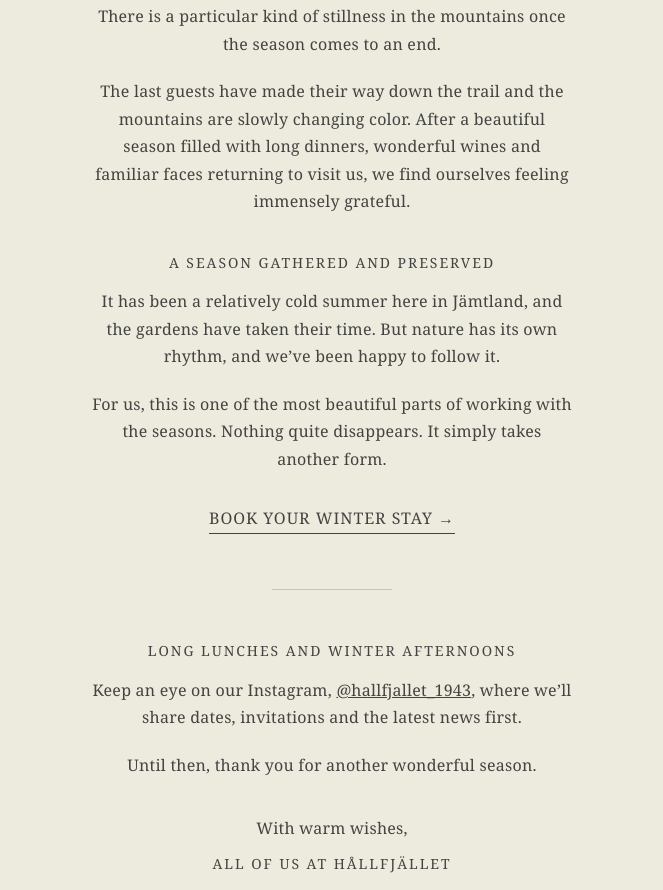
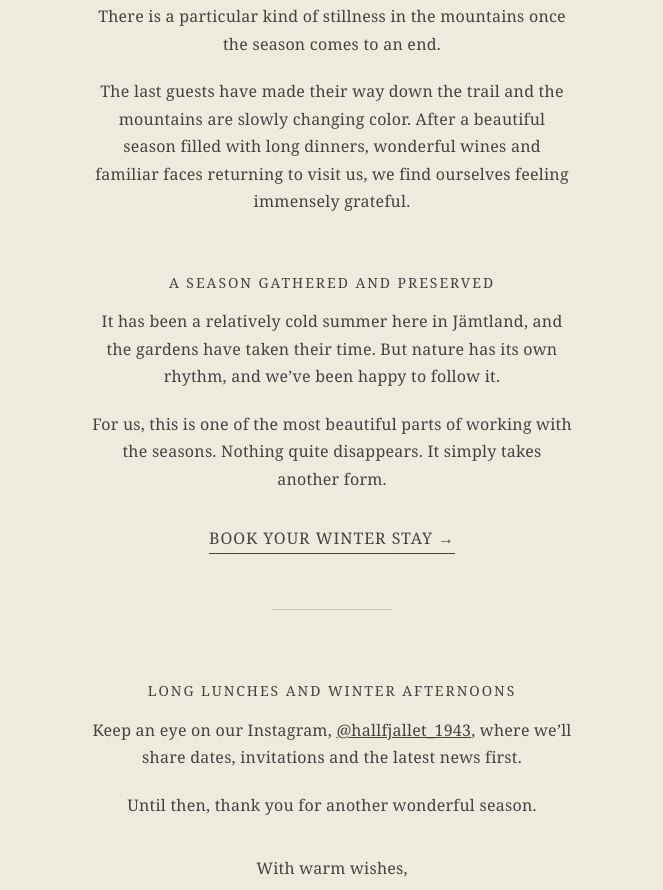
Before and after one commit to hallfjallet/hallfjallet-website, a plain HTML site: page nyhetsbrev/hallfjallet-mall.html in a window 1280 px wide. Shown: the part 792-1682 px from the top of the page, without its empty margins (308-971 px from the left). Drawn offline with Linux system fonts and the light colour scheme; a web font is replaced by a local one.

Commit message:
Nyhetsbrevsmall: mer luft före avsnittsrubrikerna
Co-Authored-By: Claude Opus 5.5 <noreply@anthropic.com>
Claude-Session: https://claude.ai/code/session_01PvJLN3KGU2VwY8XGgYZP88

```diff
--- a/nyhetsbrev/hallfjallet-mall.html
+++ b/nyhetsbrev/hallfjallet-mall.html
@@ -107,7 +107,7 @@ a { color: #434341; }
 
   <!-- Avsnitt: Text med rubrik -->
   <tr mc:repeatable="avsnitt" mc:variant="Text med rubrik">
-    <td class="txt" align="center" style="padding:16px 60px 10px;">
+    <td class="txt" align="center" style="padding:36px 60px 10px;">
       <div class="smarubrik" mc:edit="smarubrik"><h2>A season gathered and preserved</h2></div>
       <div class="brodtext" mc:edit="text" style="padding-top:14px;">
         <p>It has been a relatively cold summer here in Jämtland, and the gardens have taken their time. But nature has its own rhythm, and we’ve been happy to follow it.</p>
@@ -132,7 +132,7 @@ a { color: #434341; }
 
   <!-- Avsnitt: Text med rubrik -->
   <tr mc:repeatable="avsnitt" mc:variant="Text med rubrik">
-    <td class="txt" align="center" style="padding:16px 60px 10px;">
+    <td class="txt" align="center" style="padding:36px 60px 10px;">
       <div class="smarubrik" mc:edit="smarubrik2"><h2>Long lunches and winter afternoons</h2></div>
       <div class="brodtext" mc:edit="text2" style="padding-top:14px;">
         <p>Keep an eye on our Instagram, <a href="https://instagram.com/hallfjallet_1943">@hallfjallet_1943</a>, where we’ll share dates, invitations and the latest news first.</p>
```
